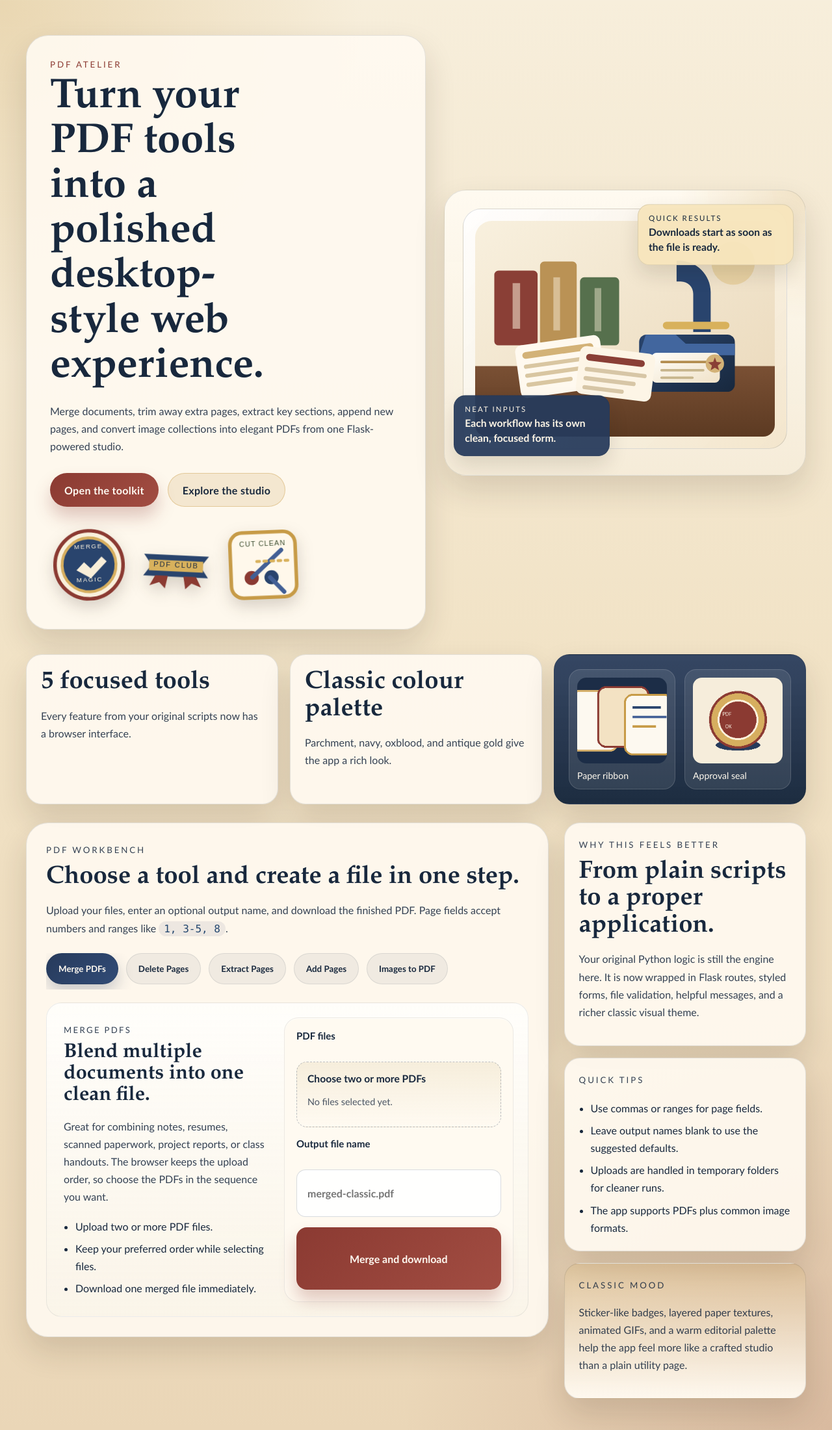
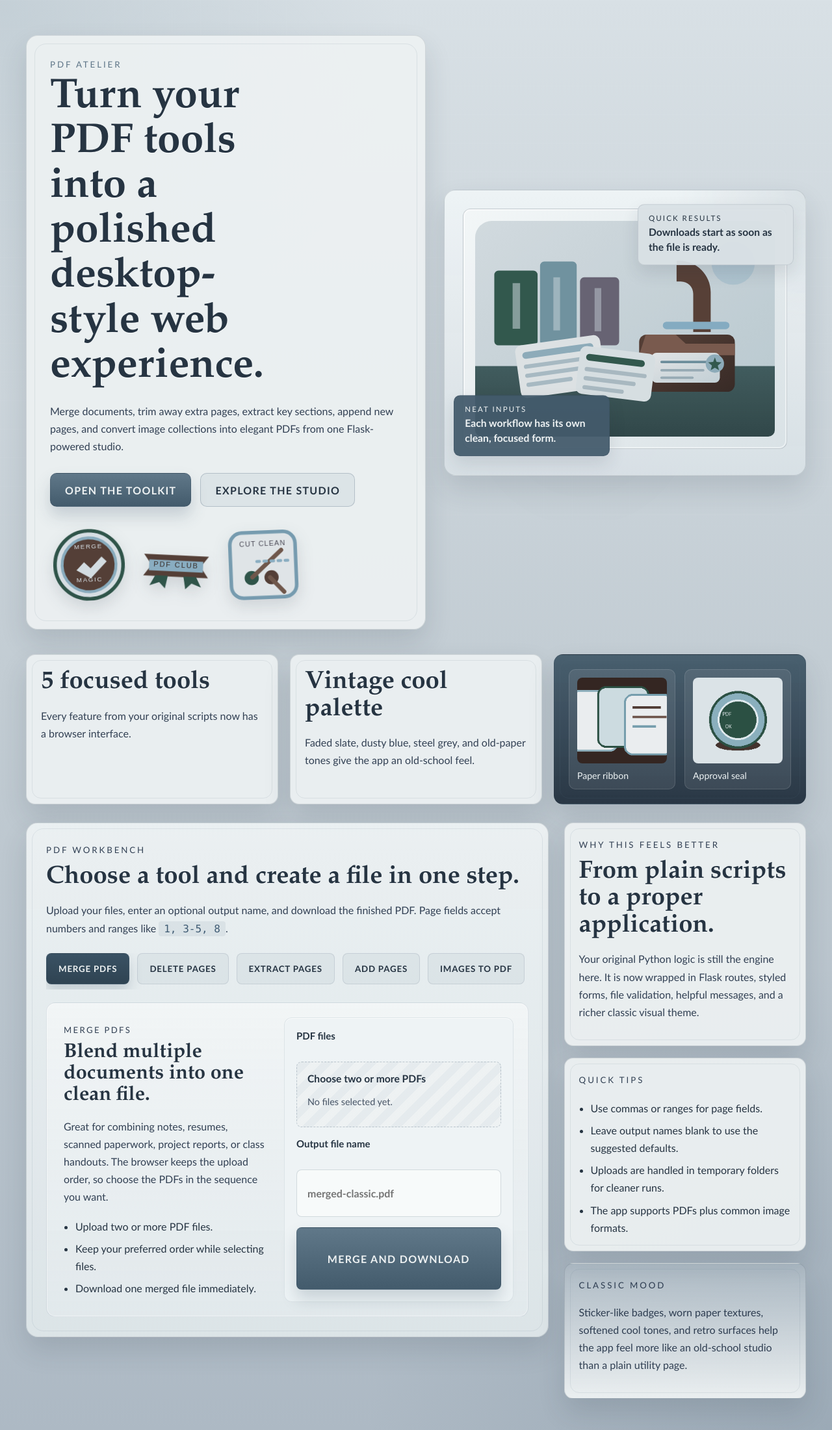
Before and after one commit to anujbarlawar121/PDF-Merger-Python, a Flask app: page / in a window 1280 px wide. Shown: the whole page at 65% size. Run offline with Flask 3, Linux system fonts and the light colour scheme.

Commit message:
Refine PDF Atelier with vintage cool theme

```diff
--- a/static/css/style.css
+++ b/static/css/style.css
@@ -1,15 +1,17 @@
 :root {
-    --bg-main: #f5ecd9;
-    --bg-paper: #fffaf1;
-    --bg-ink: #18283d;
-    --bg-deep: #273b5c;
-    --accent-red: #8b3a32;
-    --accent-gold: #c79b47;
-    --accent-green: #53664a;
-    --line-soft: rgba(24, 40, 61, 0.12);
-    --line-strong: rgba(24, 40, 61, 0.24);
-    --shadow-soft: 0 22px 48px rgba(42, 30, 16, 0.14);
-    --shadow-card: 0 14px 30px rgba(32, 22, 12, 0.12);
+    --bg-main: #c2ccd3;
+    --bg-paper: #edf1f2;
+    --bg-paper-strong: #dde4e7;
+    --bg-ink: #263442;
+    --bg-deep: #3a5264;
+    --accent-primary: #5d7486;
+    --accent-secondary: #8ca1ae;
+    --accent-soft: #b7c4cc;
+    --accent-muted: #6b7c86;
+    --line-soft: rgba(38, 52, 66, 0.14);
+    --line-strong: rgba(38, 52, 66, 0.26);
+    --shadow-soft: 0 20px 42px rgba(38, 52, 66, 0.14);
+    --shadow-card: 0 12px 26px rgba(38, 52, 66, 0.12);
     --font-display: "Baskerville Old Face", "Palatino Linotype", "Book Antiqua", Georgia, serif;
     --font-body: "Trebuchet MS", "Gill Sans", "Segoe UI", sans-serif;
 }
@@ -30,9 +32,9 @@ body {
     color: var(--bg-ink);
     font-family: var(--font-body);
     background:
-        radial-gradient(circle at top left, rgba(199, 155, 71, 0.28), transparent 22%),
-        radial-gradient(circle at bottom right, rgba(139, 58, 50, 0.18), transparent 26%),
-        linear-gradient(180deg, #f7eedb 0%, #f1e2c5 48%, #ead6b7 100%);
+        radial-gradient(circle at top left, rgba(140, 161, 174, 0.26), transparent 24%),
+        radial-gradient(circle at bottom right, rgba(93, 116, 134, 0.22), transparent 28%),
+        linear-gradient(180deg, #d8e0e5 0%, #c2ccd3 48%, #adb9c4 100%);
 }
 
 body::before {
@@ -41,10 +43,12 @@ body::before {
     inset: 0;
     pointer-events: none;
     background-image:
-        linear-gradient(rgba(255, 255, 255, 0.14) 1px, transparent 1px),
-        linear-gradient(90deg, rgba(255, 255, 255, 0.08) 1px, transparent 1px);
-    background-size: 42px 42px;
-    opacity: 0.25;
+        linear-gradient(rgba(255, 255, 255, 0.12) 1px, transparent 1px),
+        linear-gradient(90deg, rgba(255, 255, 255, 0.07) 1px, transparent 1px),
+        radial-gradient(circle at 25% 20%, rgba(255, 255, 255, 0.12), transparent 22%),
+        radial-gradient(circle at 70% 80%, rgba(38, 52, 66, 0.06), transparent 20%);
+    background-size: 44px 44px, 44px 44px, 100% 100%, 100% 100%;
+    opacity: 0.32;
 }
 
 .site-shell {
@@ -62,15 +66,15 @@ body::before {
 
 .flash-message {
     padding: 14px 18px;
-    border-radius: 16px;
+    border-radius: 12px;
     border: 1px solid var(--line-strong);
-    background: rgba(255, 250, 241, 0.95);
+    background: rgba(237, 241, 242, 0.96);
     box-shadow: var(--shadow-card);
 }
 
 .flash-error {
-    border-color: rgba(139, 58, 50, 0.35);
-    color: #682822;
+    border-color: rgba(101, 66, 66, 0.28);
+    color: #4c3434;
 }
 
 .hero-section {
@@ -86,7 +90,7 @@ body::before {
 .toolkit-panel,
 .info-card,
 .stat-card {
-    background: rgba(255, 250, 241, 0.9);
+    background: rgba(237, 241, 242, 0.92);
     border: 1px solid var(--line-soft);
     box-shadow: var(--shadow-soft);
 }
@@ -94,7 +98,7 @@ body::before {
 .hero-copy,
 .hero-visual,
 .toolkit-panel {
-    border-radius: 34px;
+    border-radius: 18px;
 }
 
 .hero-copy {
@@ -107,8 +111,8 @@ body::before {
     overflow: hidden;
     min-height: 440px;
     background:
-        radial-gradient(circle at top right, rgba(199, 155, 71, 0.25), transparent 28%),
-        linear-gradient(180deg, rgba(255, 250, 241, 0.97), rgba(245, 236, 217, 0.96));
+        radial-gradient(circle at top right, rgba(183, 196, 204, 0.36), transparent 28%),
+        linear-gradient(180deg, rgba(238, 243, 245, 0.98), rgba(216, 224, 229, 0.96));
 }
 
 .eyebrow {
@@ -116,7 +120,7 @@ body::before {
     font-size: 0.83rem;
     letter-spacing: 0.22em;
     text-transform: uppercase;
-    color: var(--accent-red);
+    color: var(--accent-primary);
 }
 
 h1,
@@ -176,9 +180,10 @@ h3 {
     justify-content: center;
     min-height: 52px;
     padding: 0 22px;
-    border-radius: 999px;
+    border-radius: 10px;
     font-weight: 700;
-    letter-spacing: 0.02em;
+    letter-spacing: 0.08em;
+    text-transform: uppercase;
 }
 
 .button:hover,
@@ -189,15 +194,16 @@ h3 {
 
 .button-primary,
 .submit-button {
-    color: #fffaf2;
-    background: linear-gradient(135deg, var(--accent-red), #a24d42);
-    box-shadow: 0 16px 26px rgba(139, 58, 50, 0.26);
+    color: #edf1f2;
+    background: linear-gradient(180deg, #607889, #435b6c);
+    box-shadow: 0 14px 24px rgba(67, 91, 108, 0.22);
+    border: 1px solid rgba(38, 52, 66, 0.18);
 }
 
 .button-secondary {
     color: var(--bg-ink);
-    background: rgba(199, 155, 71, 0.18);
-    border: 1px solid rgba(199, 155, 71, 0.4);
+    background: rgba(183, 196, 204, 0.28);
+    border: 1px solid rgba(93, 116, 134, 0.32);
 }
 
 .sticker-row {
@@ -211,7 +217,12 @@ h3 {
     --sticker-tilt: 0deg;
     --sticker-bob-tilt: 0deg;
     width: min(120px, 28vw);
-    filter: drop-shadow(0 10px 12px rgba(41, 28, 15, 0.18));
+    filter:
+        saturate(0.48)
+        hue-rotate(155deg)
+        brightness(0.95)
+        contrast(0.92)
+        drop-shadow(0 10px 12px rgba(38, 52, 66, 0.14));
     animation: floatUpDown 5.5s ease-in-out infinite;
 }
 
@@ -227,16 +238,19 @@ h3 {
 
 .hero-frame {
     position: relative;
-    border-radius: 28px;
+    border-radius: 12px;
     padding: 18px;
-    background: linear-gradient(135deg, rgba(255, 255, 255, 0.92), rgba(243, 230, 204, 0.96));
-    border: 1px solid rgba(24, 40, 61, 0.14);
+    background:
+        linear-gradient(135deg, rgba(243, 246, 247, 0.96), rgba(217, 226, 230, 0.96));
+    border: 1px solid rgba(38, 52, 66, 0.18);
+    box-shadow: inset 0 0 0 2px rgba(255, 255, 255, 0.46);
 }
 
 .hero-frame img {
     display: block;
     width: 100%;
-    border-radius: 18px;
+    border-radius: 10px;
+    filter: saturate(0.54) hue-rotate(154deg) brightness(0.94) contrast(0.9);
 }
 
 .floating-note {
@@ -245,7 +259,7 @@ h3 {
     gap: 4px;
     padding: 14px 16px;
     max-width: 240px;
-    border-radius: 18px;
+    border-radius: 10px;
     border: 1px solid rgba(24, 40, 61, 0.12);
     box-shadow: var(--shadow-card);
     animation: noteBob 6s ease-in-out infinite;
@@ -265,14 +279,14 @@ h3 {
 .note-gold {
     top: 22px;
     right: 18px;
-    background: rgba(247, 229, 188, 0.95);
+    background: rgba(218, 225, 229, 0.95);
 }
 
 .note-navy {
     bottom: 28px;
     left: 14px;
-    color: #fdf5e6;
-    background: rgba(39, 59, 92, 0.94);
+    color: #eef2f3;
+    background: rgba(67, 91, 108, 0.94);
 }
 
 .stats-strip {
@@ -284,13 +298,13 @@ h3 {
 
 .stat-card,
 .info-card {
-    border-radius: 24px;
+    border-radius: 14px;
     padding: 22px;
 }
 
 .media-card {
-    background: linear-gradient(180deg, rgba(39, 59, 92, 0.93), rgba(24, 40, 61, 0.98));
-    color: #fff9ee;
+    background: linear-gradient(180deg, rgba(66, 89, 105, 0.95), rgba(38, 52, 66, 0.98));
+    color: #eef3f4;
 }
 
 .mini-gallery {
@@ -302,9 +316,9 @@ h3 {
 .gif-card {
     margin: 0;
     padding: 12px;
-    border-radius: 18px;
-    background: rgba(255, 255, 255, 0.09);
-    border: 1px solid rgba(255, 255, 255, 0.14);
+    border-radius: 10px;
+    background: rgba(255, 255, 255, 0.08);
+    border: 1px solid rgba(255, 255, 255, 0.12);
 }
 
 .gif-card img {
@@ -312,7 +326,8 @@ h3 {
     width: 100%;
     height: 132px;
     object-fit: cover;
-    border-radius: 14px;
+    border-radius: 8px;
+    filter: grayscale(0.14) saturate(0.5) hue-rotate(150deg) brightness(0.95);
 }
 
 .gif-card figcaption {
@@ -329,6 +344,8 @@ h3 {
 
 .toolkit-panel {
     padding: 30px;
+    background:
+        linear-gradient(180deg, rgba(236, 241, 243, 0.96), rgba(222, 230, 233, 0.95));
 }
 
 .section-heading {
@@ -347,18 +364,20 @@ h3 {
     flex: 0 0 auto;
     min-height: 48px;
     padding: 0 18px;
-    border-radius: 999px;
+    border-radius: 8px;
     font-family: var(--font-body);
     font-weight: 700;
     color: var(--bg-ink);
-    background: rgba(24, 40, 61, 0.06);
-    border: 1px solid rgba(24, 40, 61, 0.1);
+    background: rgba(93, 116, 134, 0.08);
+    border: 1px solid rgba(93, 116, 134, 0.18);
+    text-transform: uppercase;
+    letter-spacing: 0.06em;
 }
 
 .tab-button.is-active {
-    color: #fffaf1;
-    background: linear-gradient(135deg, var(--bg-deep), #314b76);
-    box-shadow: 0 12px 24px rgba(39, 59, 92, 0.24);
+    color: #eef2f3;
+    background: linear-gradient(180deg, var(--bg-deep), #2f4352);
+    box-shadow: 0 10px 20px rgba(58, 82, 100, 0.22);
 }
 
 .tool-card {
@@ -366,9 +385,11 @@ h3 {
     grid-template-columns: minmax(0, 0.95fr) minmax(0, 1.05fr);
     gap: 24px;
     padding: 22px;
-    border-radius: 24px;
-    border: 1px solid rgba(24, 40, 61, 0.08);
-    background: linear-gradient(180deg, rgba(255, 255, 255, 0.74), rgba(250, 244, 232, 0.92));
+    border-radius: 14px;
+    border: 1px solid rgba(93, 116, 134, 0.14);
+    background:
+        linear-gradient(180deg, rgba(244, 247, 248, 0.84), rgba(226, 233, 236, 0.96));
+    box-shadow: inset 0 0 0 1px rgba(255, 255, 255, 0.44);
 }
 
 .tool-card.is-active {
@@ -382,7 +403,7 @@ h3 {
 
 .tool-label {
     margin: 0 0 8px;
-    color: var(--accent-red);
+    color: var(--accent-primary);
     font-size: 0.82rem;
     letter-spacing: 0.18em;
     text-transform: uppercase;
@@ -402,10 +423,10 @@ h3 {
     display: grid;
     gap: 16px;
     padding: 18px;
-    border-radius: 22px;
-    background: rgba(255, 250, 241, 0.96);
-    border: 1px solid rgba(24, 40, 61, 0.08);
-    box-shadow: inset 0 1px 0 rgba(255, 255, 255, 0.72);
+    border-radius: 12px;
+    background: rgba(238, 243, 245, 0.97);
+    border: 1px solid rgba(93, 116, 134, 0.12);
+    box-shadow: inset 0 1px 0 rgba(255, 255, 255, 0.76);
 }
 
 .field-group {
@@ -422,16 +443,16 @@ h3 {
     width: 100%;
     min-height: 52px;
     padding: 0 16px;
-    border-radius: 14px;
-    border: 1px solid rgba(24, 40, 61, 0.16);
-    background: rgba(255, 255, 255, 0.88);
+    border-radius: 8px;
+    border: 1px solid rgba(93, 116, 134, 0.24);
+    background: rgba(249, 251, 251, 0.88);
     font: inherit;
     color: var(--bg-ink);
 }
 
 .field-group input[type="text"]:focus {
-    outline: 2px solid rgba(199, 155, 71, 0.34);
-    border-color: rgba(199, 155, 71, 0.58);
+    outline: 2px solid rgba(140, 161, 174, 0.3);
+    border-color: rgba(93, 116, 134, 0.46);
 }
 
 .file-picker {
@@ -439,9 +460,16 @@ h3 {
     display: grid;
     gap: 6px;
     padding: 16px;
-    border-radius: 16px;
-    border: 1px dashed rgba(39, 59, 92, 0.3);
-    background: linear-gradient(180deg, rgba(245, 236, 217, 0.9), rgba(255, 250, 241, 0.98));
+    border-radius: 8px;
+    border: 1px dashed rgba(93, 116, 134, 0.34);
+    background:
+        repeating-linear-gradient(
+            -45deg,
+            rgba(237, 241, 242, 0.96),
+            rgba(237, 241, 242, 0.96) 12px,
+            rgba(228, 234, 237, 0.96) 12px,
+            rgba(228, 234, 237, 0.96) 24px
+        );
     overflow: hidden;
 }
 
@@ -466,9 +494,11 @@ h3 {
 .submit-button {
     min-height: 54px;
     padding: 0 18px;
-    border-radius: 16px;
+    border-radius: 8px;
     font: inherit;
     font-weight: 800;
+    letter-spacing: 0.08em;
+    text-transform: uppercase;
 }
 
 .info-panel {
@@ -477,15 +507,52 @@ h3 {
 }
 
 .note-card {
-    background: linear-gradient(180deg, rgba(199, 155, 71, 0.18), rgba(255, 250, 241, 0.96));
+    background: linear-gradient(180deg, rgba(183, 196, 204, 0.26), rgba(237, 241, 242, 0.96));
 }
 
 code {
     padding: 2px 8px;
-    border-radius: 999px;
-    background: rgba(39, 59, 92, 0.08);
+    border-radius: 4px;
+    background: rgba(93, 116, 134, 0.1);
     font-family: Consolas, "Courier New", monospace;
-    color: #23466f;
+    color: #3f5b73;
+}
+
+.hero-copy::after,
+.toolkit-panel::before,
+.info-card::before,
+.stat-card::before {
+    content: "";
+    position: absolute;
+    inset: 10px;
+    border: 1px solid rgba(93, 116, 134, 0.12);
+    border-radius: inherit;
+    pointer-events: none;
+}
+
+.hero-copy,
+.toolkit-panel,
+.info-card,
+.stat-card {
+    position: relative;
+}
+
+.toolkit-panel::before,
+.info-card::before,
+.stat-card::before {
+    inset: 8px;
+}
+
+.hero-copy::after {
+    inset: 12px;
+}
+
+.section-heading h2,
+.tool-copy h3,
+.info-card h2,
+.stat-card h2,
+h1 {
+    text-shadow: 0 1px 0 rgba(255, 255, 255, 0.5);
 }
 
 @keyframes floatUpDown {
--- a/templates/index.html
+++ b/templates/index.html
@@ -40,8 +40,8 @@
         <p>Every feature from your original scripts now has a browser interface.</p>
     </article>
     <article class="stat-card">
-        <h2>Classic colour palette</h2>
-        <p>Parchment, navy, oxblood, and antique gold give the app a rich look.</p>
+        <h2>Vintage cool palette</h2>
+        <p>Faded slate, dusty blue, steel grey, and old-paper tones give the app an old-school feel.</p>
     </article>
     <article class="stat-card media-card">
         <div class="mini-gallery">
@@ -265,8 +265,8 @@
         <div class="info-card note-card">
             <p class="eyebrow">Classic mood</p>
             <p>
-                Sticker-like badges, layered paper textures, animated GIFs, and a warm editorial palette
-                help the app feel more like a crafted studio than a plain utility page.
+                Sticker-like badges, worn paper textures, softened cool tones,
+                and retro surfaces help the app feel more like an old-school studio than a plain utility page.
             </p>
         </div>
     </aside>
```
